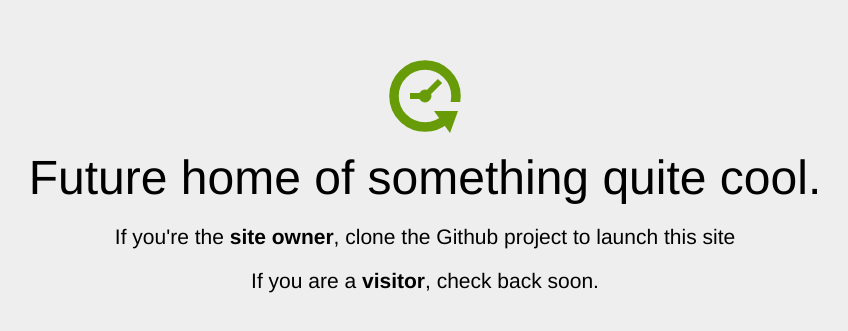
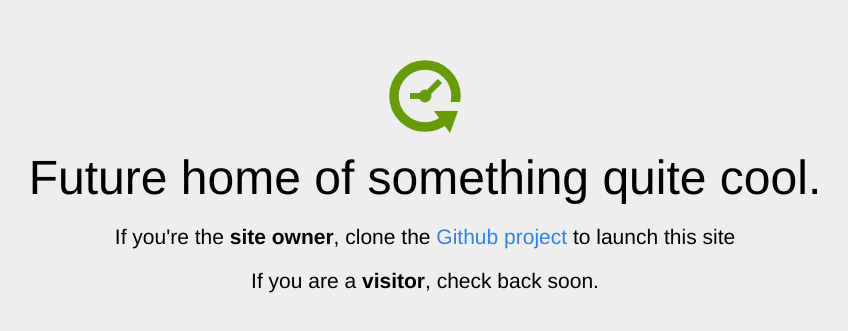
Before and after one commit to ATecem/atecem.github.io, a plain HTML site: page index.html in a window 1280 px wide. Shown: the part 131-462 px from the top of the page, without its empty margins (215-1063 px from the left). Drawn offline with Linux system fonts and the light colour scheme.

Commit message:
added link

```diff
--- a/index.html
+++ b/index.html
@@ -70,7 +70,7 @@ a {
     <div class="col-md-12">
       <div class="main-icon text-success"><span class="uxicon uxicon-clock-refresh"></span></div>
       <h1>Future home of something quite cool.</h1>
-      <p class="lead">If you're the <strong>site owner</strong>, clone the Github project to launch this site</p>
+      <p class="lead">If you're the <strong>site owner</strong>, clone the <a href="https://github.com/ATecem/atecem.github.io">Github project</a> to launch this site</p>
       <p class="lead">If you are a <strong>visitor</strong>, check back soon.</p>
     </div>
   </div>
```
